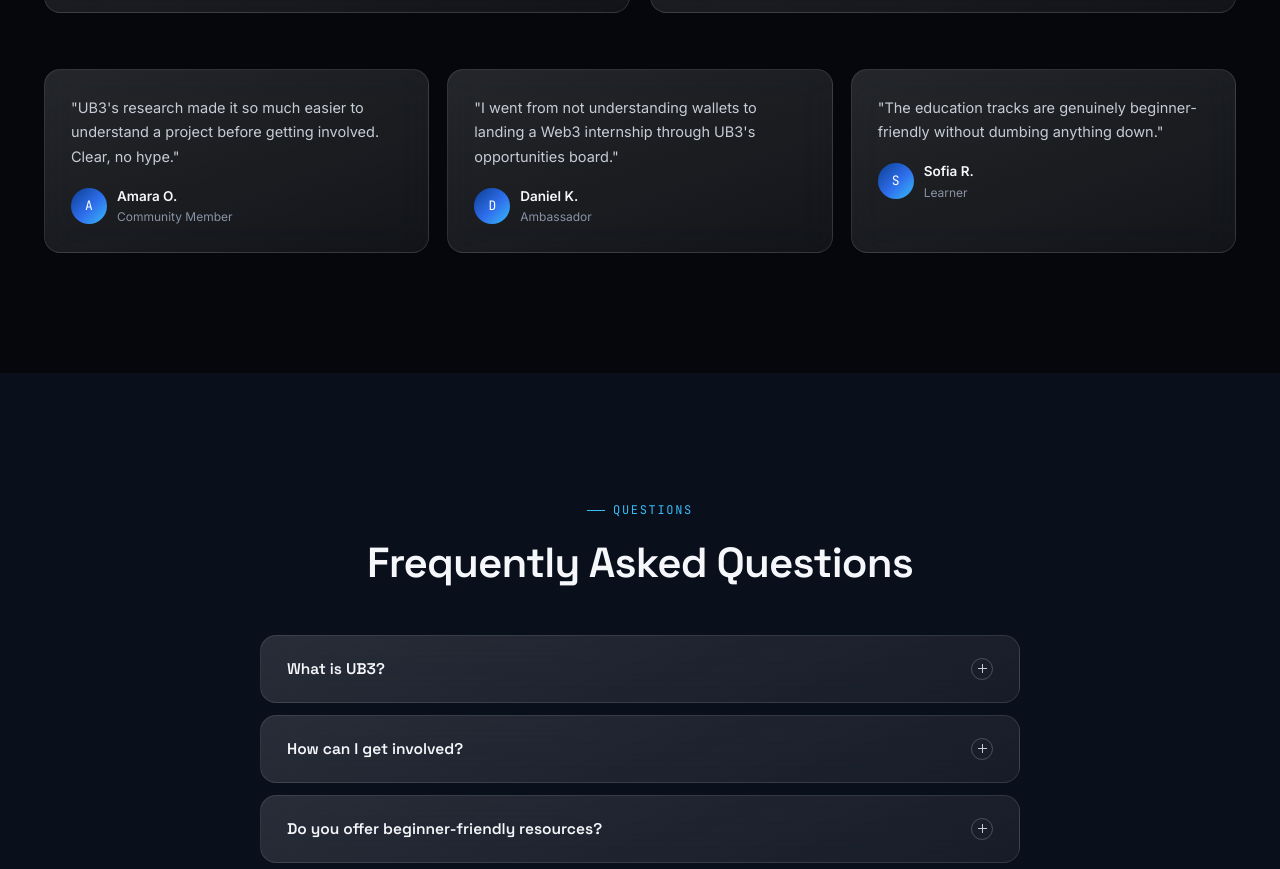
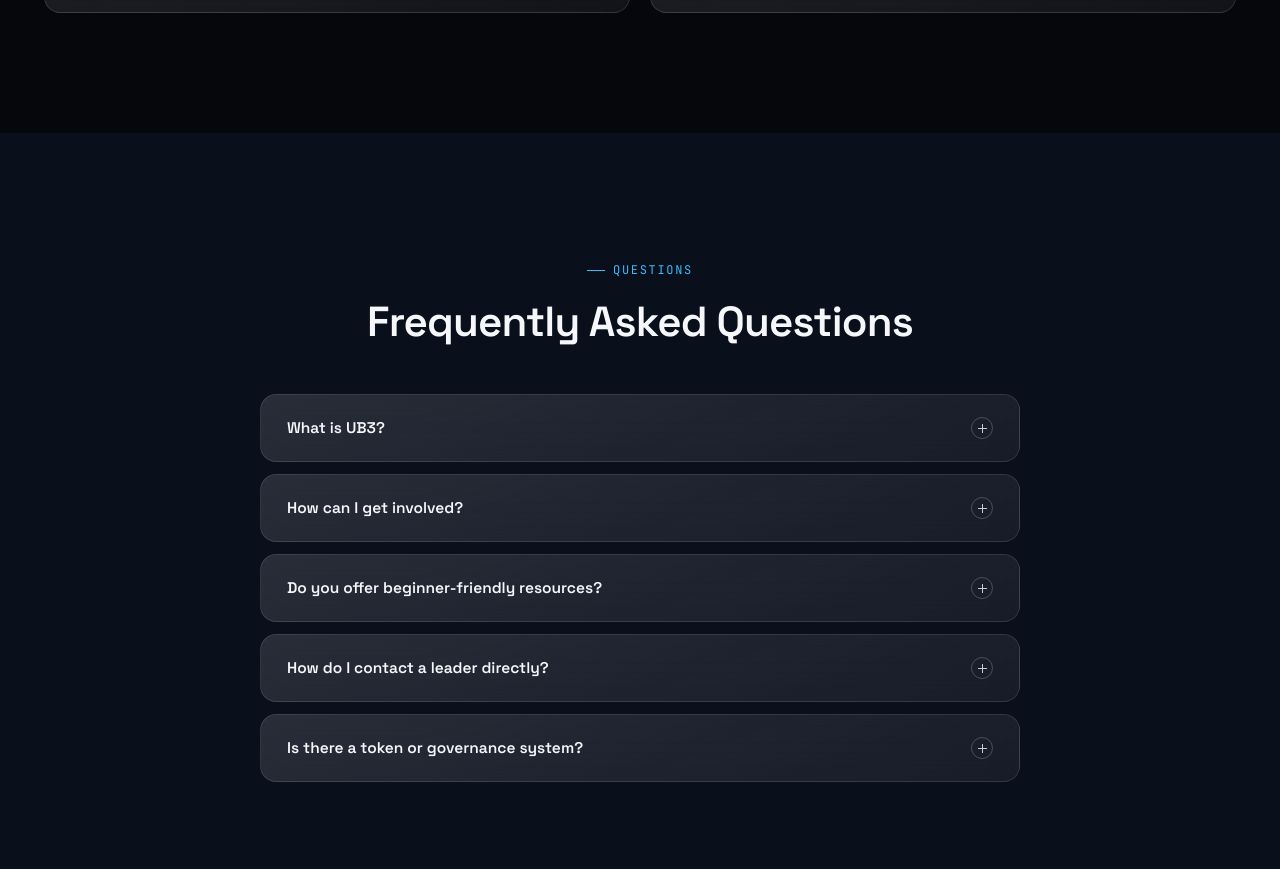
Before and after one commit to Abk-tech-web/UB3-web, a website with bundled scripts: page index.html in a window 1280 px wide. Shown: the part 6749-7618 px from the top of the page. Built offline with nearby package versions, Linux system fonts and the light colour scheme; no server answers; animation ran at ten frames a second.

Commit message:
Add files via upload

```diff
--- a/index.html
+++ b/index.html
@@ -244,21 +244,6 @@
         <a href="https://x.com/Unbound_Dao3" target="_blank" rel="noopener" class="btn btn-ghost btn-sm">Follow on X</a>
       </div>
     </div>
-
-    <div class="testimonials-grid">
-      <div class="testimonial-card glass reveal">
-        <p class="t-quote">"UB3's research made it so much easier to understand a project before getting involved. Clear, no hype."</p>
-        <div class="t-person"><div class="t-avatar">A</div><div><div class="t-name">Amara O.</div><div class="t-role">Community Member</div></div></div>
-      </div>
-      <div class="testimonial-card glass reveal" style="transition-delay:.05s">
-        <p class="t-quote">"I went from not understanding wallets to landing a Web3 internship through UB3's opportunities board."</p>
-        <div class="t-person"><div class="t-avatar">D</div><div><div class="t-name">Daniel K.</div><div class="t-role">Ambassador</div></div></div>
-      </div>
-      <div class="testimonial-card glass reveal" style="transition-delay:.1s">
-        <p class="t-quote">"The education tracks are genuinely beginner-friendly without dumbing anything down."</p>
-        <div class="t-person"><div class="t-avatar">S</div><div><div class="t-name">Sofia R.</div><div class="t-role">Learner</div></div></div>
-      </div>
-    </div>
   </div>
 </section>
 
```
